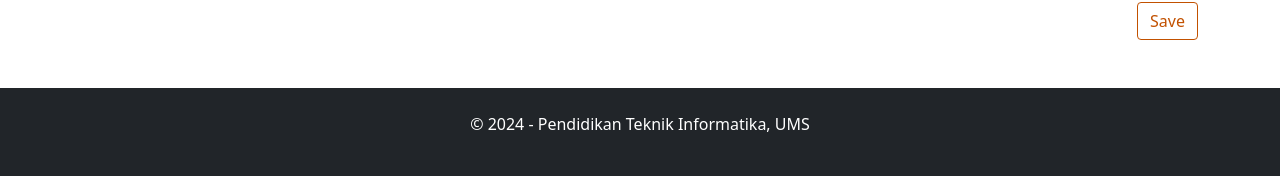
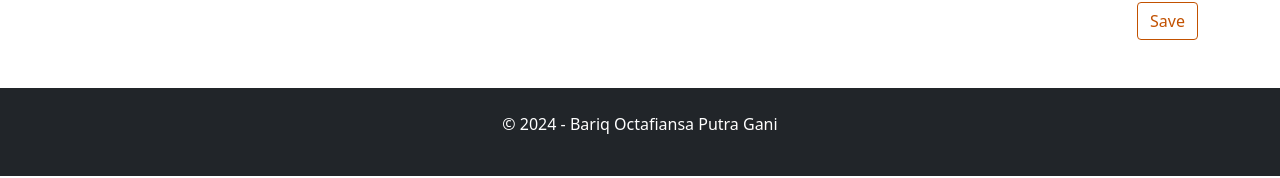
Before and after one commit to bariqoctfn/django-blog, a Django app: page /post/new/ in a window 1280 px wide. Shown: the part 622-800 px from the top of the page. Run offline with Django 5.2, Linux system fonts and the light colour scheme; the visitor is signed in with stand-in values (Sample User, id 1).

Commit message:
commit tugas blog PTI

```diff
--- a/blog/templates/blog/base.html
+++ b/blog/templates/blog/base.html
@@ -28,7 +28,7 @@
     </main>
     <footer class="bg-dark text-white text-center p-4 mt-5">
       <div class="container">
-           <p>&copy; 2024 - Pendidikan Teknik Informatika, UMS</p>
+           <p>&copy; 2024 - Bariq Octafiansa Putra Gani</p>
       </div>
     </footer>
 </body>
```
